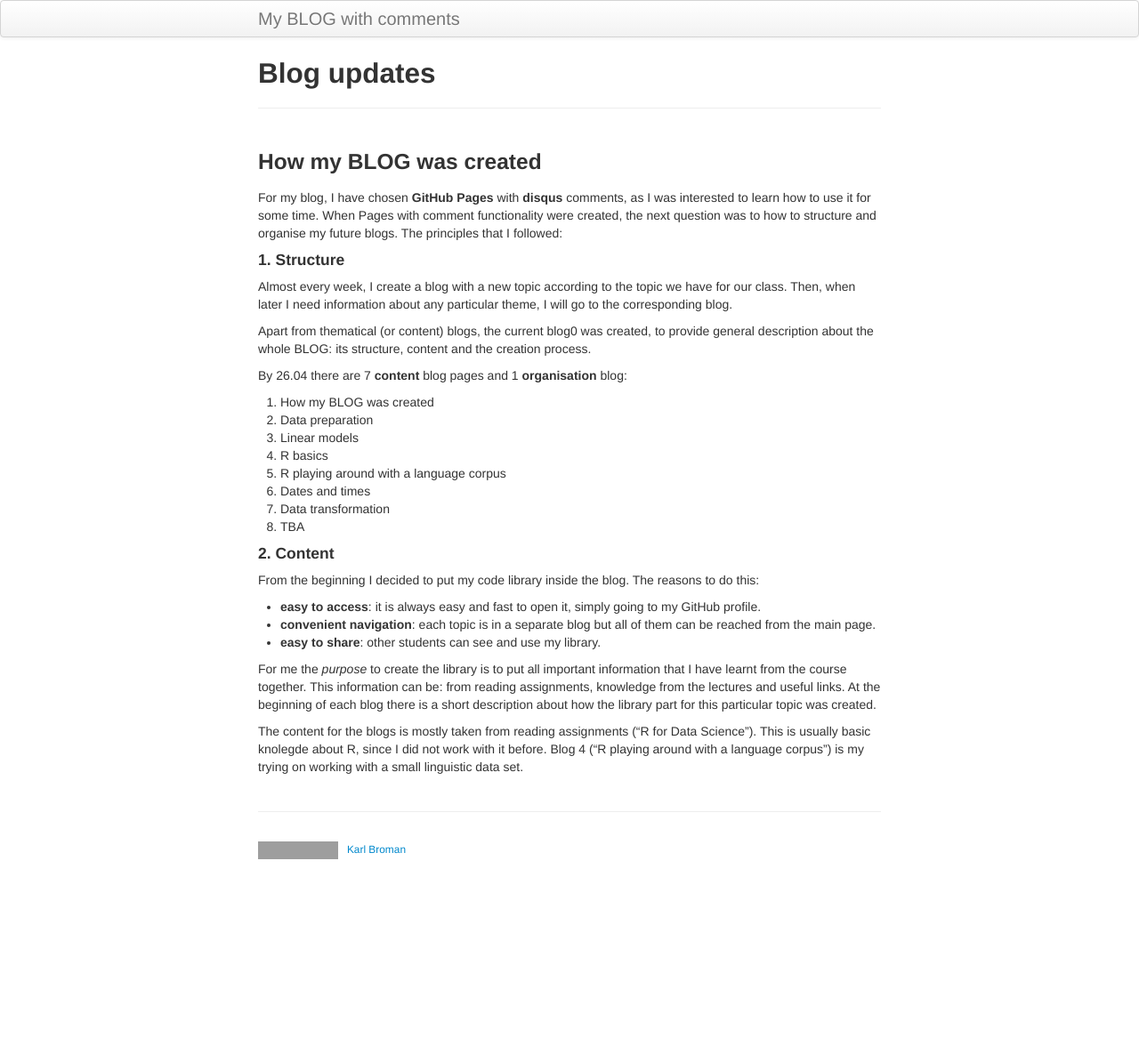
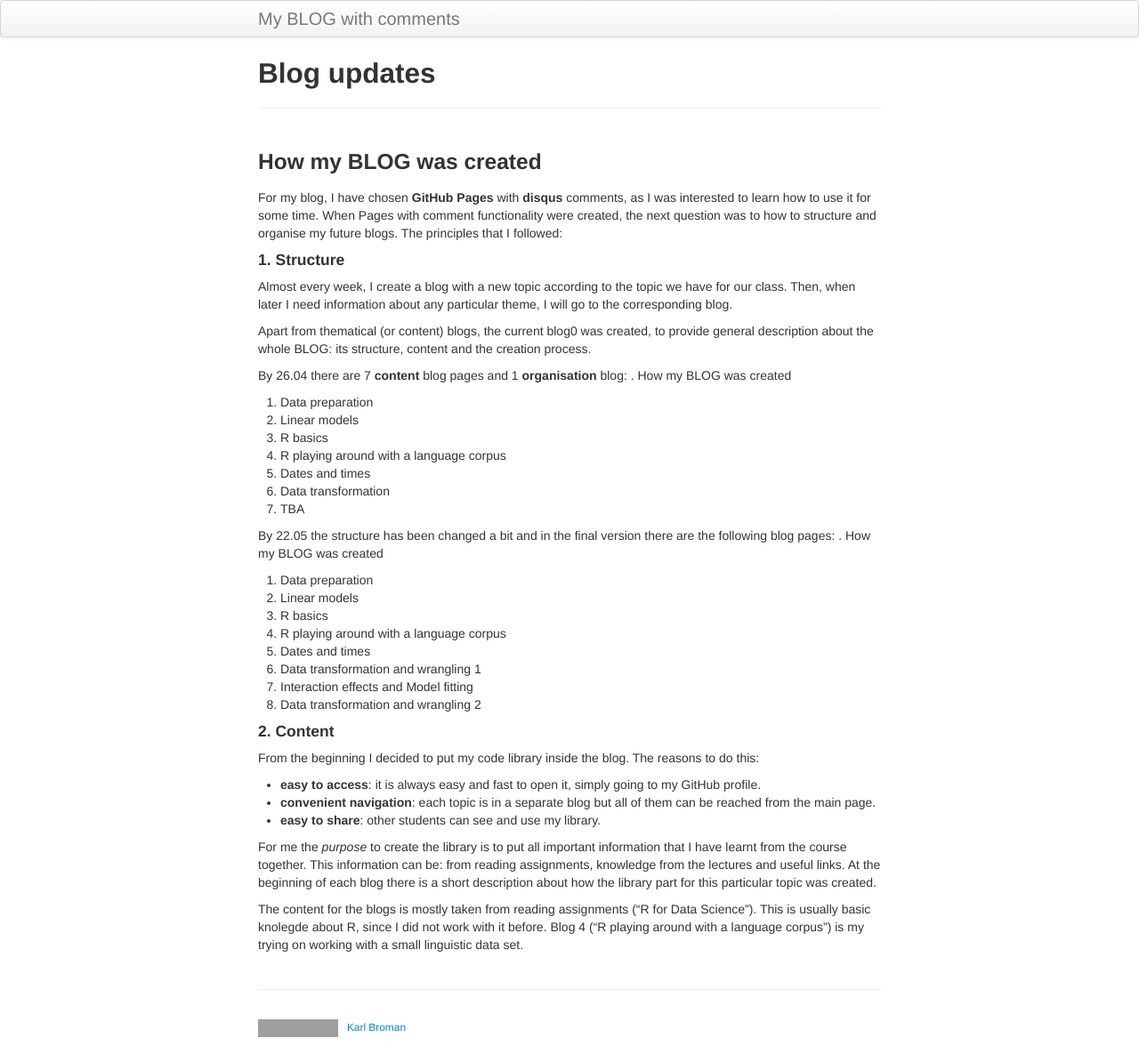
Before and after one commit to yunigma/ynigma.github.io, a Jekyll site: the page built from pages/0blog.md, in a window 1280 px wide. Shown: the whole page at 89% size. Built offline with Jekyll 4.4.1, drawn with Linux system fonts in a browser that asks for light colours; comment, search, counter and statistics services are not loaded; before the commit the page ends 976 px from its top, so only the background shows below that; grey boxes are pictures that could not be loaded.

Commit message:
blog 0 is mpdifieed

```diff
--- a/pages/0blog.md
+++ b/pages/0blog.md
@@ -22,6 +22,17 @@ By 26.04 there are 7 **content** blog pages and 1 **organisation** blog:
 5. Dates and times
 6. Data transformation
 7. TBA
+
+By 22.05 the structure has been changed a bit and in the final version there are the following blog pages:
+. How my BLOG was created
+1. Data preparation
+2. Linear models
+3. R basics
+4. R playing around with a language corpus
+5. Dates and times
+6. Data transformation and wrangling 1
+7. Interaction effects and Model fitting
+8. Data transformation and wrangling 2
 
 #### 2. Content
 From the beginning I decided to put my code library inside the blog. The reasons to do this:
```
Also changed, not shown: other parts of pages/0blog.md (+1 -1 lines), pages/8blog.md (+1 -0 lines).
